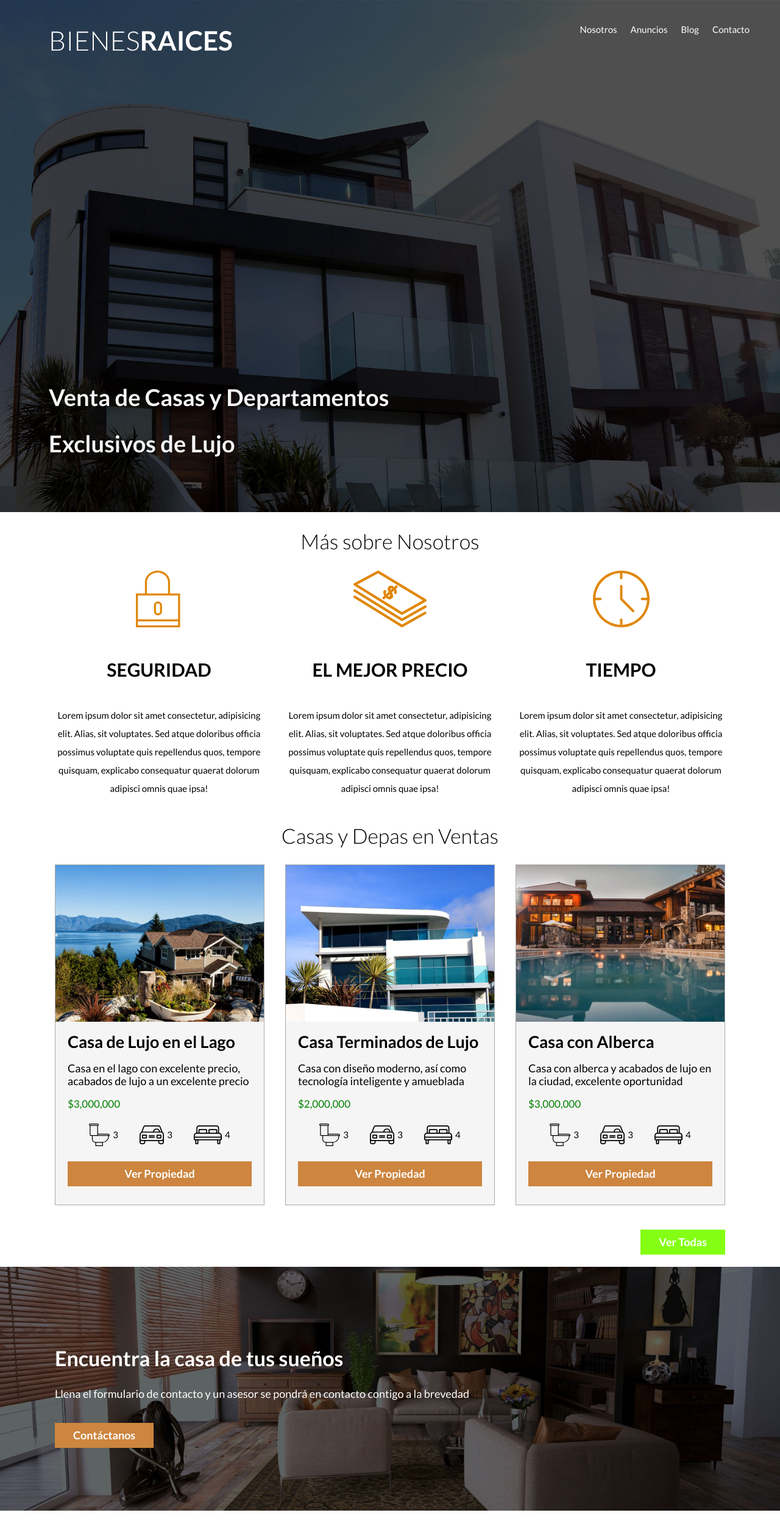
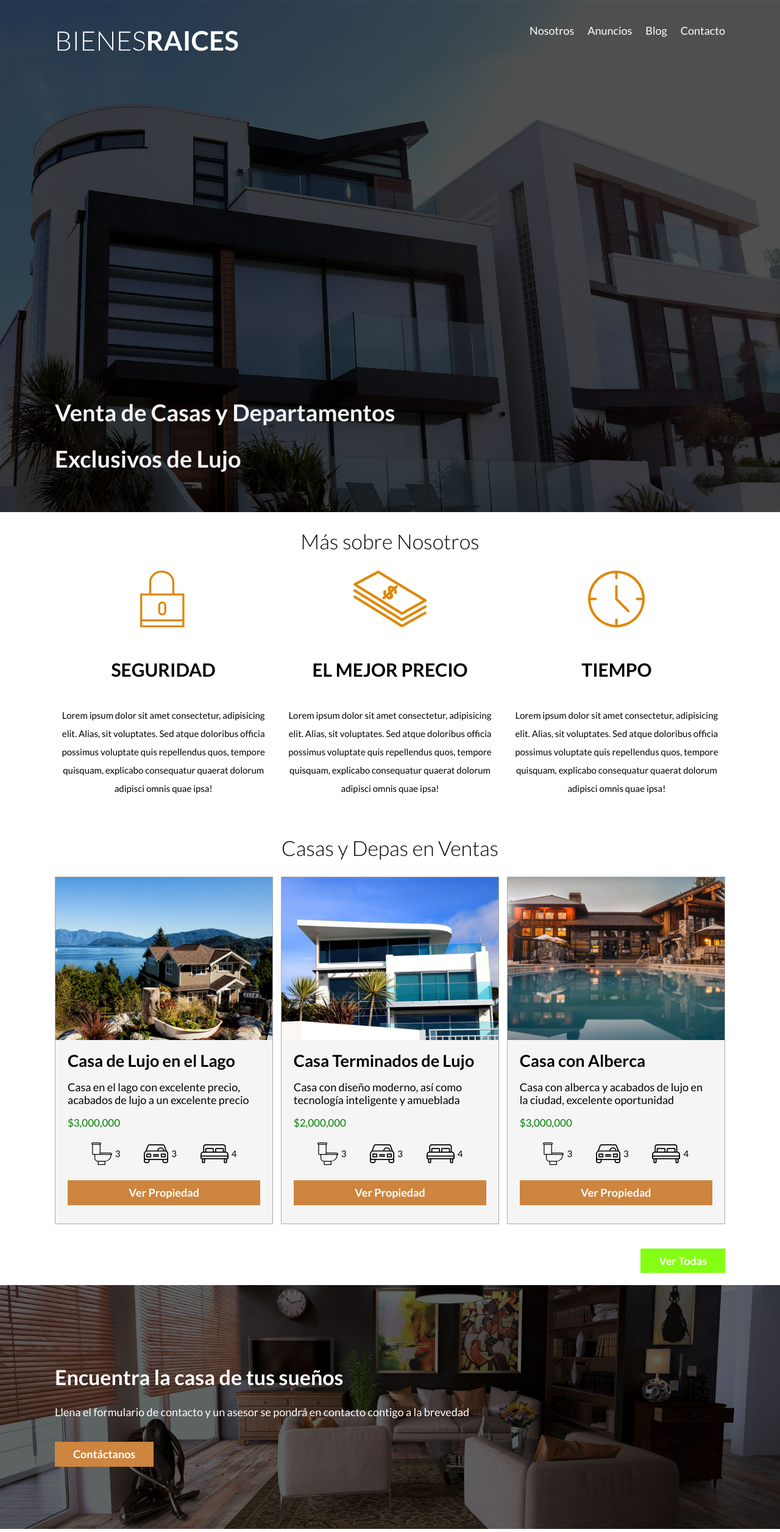
Before and after one commit to JotaErrE01/Mi-Primera-P-gina-Web-Bienes-Ra-ces-, a plain HTML site: page index.html in a window 1280 px wide. Shown: the top 2513 px of the page at 61% size. Drawn offline with Linux system fonts and the light colour scheme.

Commit message:
Se agragaron media queries para hacer el indice responsivo

```diff
--- a/css/styles.css
+++ b/css/styles.css
@@ -6,61 +6,87 @@
 .encabezado{
     color: darkblue;
 }*/
-html{
+
+html {
     /*basicamente un rem equivale a 16px pero con esto 1 rem vale 10px*/
     /*es recomendable utilizar los rem a los pixeles u otras medidas*/
-    font-size: 62.5%;/*reset para rems 62.5%=10px de 16px*/
+    font-size: 62.5%;
+    /*reset para rems 62.5%=10px de 16px*/
 }
-body{/*para cambiar la fuente de la letra*/
+
+body {
+    /*para cambiar la fuente de la letra*/
     /*font-family: 'Franklin Gothic Medium', 'Arial Narrow', Arial, sans-serif;*/
     font-family: 'Lato', sans-serif;
 }
 
+
 /*GLOBALES*/
-img{/*tamaño maximo de las imagenes, como recomendacion para todos los proyectos*/
+
+img {
+    /*tamaño maximo de las imagenes, como recomendacion para todos los proyectos*/
     max-width: 100%;
 }
-.contenedor{
-    max-width: 115rem;
-    margin-left: 8rem;
-    margin-right: auto;
-}
-.contenedor2{
+
+.contenedor {
+    width: 95%;
     max-width: 110rem;
     margin-left: auto;
     margin-right: auto;
-    /*flex: 1;*/
 }
-h1{
+
+
+/*
+.contenedor2 {
+    max-width: 115rem;
+    margin-left: auto;
+    margin-right: auto;
+    /*flex: 1;
+}*/
+
+h1 {
     font-size: 3.8rem;
 }
-h2{
+
+h2 {
     font-size: 3.4rem;
 }
-h3{
+
+h3 {
     font-size: 3rem;
 }
-h4{
+
+h4 {
     font-size: 2.6rem;
 }
+
+
 /*Utilidades*/
-.section{
+
+.section {
     margin-top: 2rem;
     margin-bottom: 2rem;
 }
-.fw-300{
+
+.fw-300 {
     font-weight: 300;
     text-align: center;
 }
-.d-block{
-    display: block!important;/*trata el objeto como bloque y no como link, y toma el esapcio del selector*/
+
+.d-block {
+    display: block!important;
+    /*trata el objeto como bloque y no como link, y toma el esapcio del selector*/
 }
-.contenido-centrado{
+
+.contenido-centrado {
     width: 75rem;
 }
+
+
 /*Botones*/
-.button{
-    display: inline-block;
+
+.button {
+    /*display: inline-block;*/
     color: white;
     font-weight: 700;
     text-decoration: none;
@@ -69,93 +95,166 @@ h4{
     text-align: center;
     margin-top: 2rem;
     border: none;
+    flex: 0 0 100%;
+    display: block;
 }
-.button:hover{
-    cursor: pointer;/*para cambiar la forma del cursor cuando pase por encima del boton*/
+
+@media (min-width: 800px) {
+    .button {
+        flex: 0 0 auto;
+        display: inline-block;
     }
-.boton-amarillo{
+}
+
+.button:hover {
+    cursor: pointer;
+    /*para cambiar la forma del cursor cuando pase por encima del boton*/
+}
+
+.boton-amarillo {
     background-color: peru;
     /*text-align: center;*/
 }
-.boton-verde{
+
+.boton-verde {
     background-color: rgba(123, 255, 0, 0.924);
     /*text-align: right;*/
     /*max-width: 8rem;*/
 }
+
+
 /*HEADER*/
-.site-header{
+
+.site-header {
+    background-image: url(../img/header.jpg);
+    /*imagen de fondo*/
+    background-position: center center;
+    background-size: cover;
+    height: 100vh;
+    /*fucion para cubrir la altura de la pantalla*/
+    /*min-height: 60rem;*/
+    /*minimo va a medir*/
     background-color: #333333;
     padding: 1rem 0 3rem 0;
 }
-.site-header.inicio {
-    background-image: url(../img/header.jpg);/*imagen de fondo*/
-    background-position: center center;
-    background-size: cover;
-    height: 100vh;/*fucion para cubrir la altura de la pantalla*/
-    min-height: 60rem;/*minimo va a medir*/
+
+.textoInicio {
+    height: 100%;
+    /*para que llene la altura del padre*/
+    justify-content: space-between;
+    display: flex;
+    /*aplicamos flex box*/
+    flex-direction: column;
+    /*para que flex solo afecte verticalmente*/
 }
-.barra{
+
+.textoInicio h1 {
+    /*font-size: 3.2rem;*/
+    color: whitesmoke;
+    padding-bottom: 2rem;
+    max-width: 95%;
+    line-height: 2;
+    /*interlineado*/
+    margin-left: auto;
+    margin-right: auto;
+    text-align: center;
+}
+
+@media (min-width: 800px) {
+    .textoInicio h1 {
+        margin: 0;
+        text-align: left;
+        max-width: 60%;
+    }
+}
+
+.barra {
+    padding-top: 3rem;
+    text-align: center;
+}
+
+@media (min-width: 800px) {
+    .barra {
         display: flex;
         justify-content: space-between;
         padding-top: 3rem;
-    /*align-items: center;*/
+    }
 }
 
-.textoInicio{
-    height: 100%;/*para que llene la altura del padre*/
-    justify-content: space-between;
-    display: flex;/*aplicamos flex box*/
-    flex-direction: column;/*para que flex solo afecte verticalmente*/
-}
-.textoInicio h1{
-    /*font-size: 3.2rem;*/
-    color: whitesmoke;
-    padding-bottom: 2rem;
-    max-width: 60rem;
-    line-height: 2;/*interlineado*/
-}
 
 /*Navegacion*/
-.navegacion a{
+
+.navegacion a {
+    display: block;
     color: white;
     text-decoration: none;
-    font-size: 1.5rem;
-    margin-right: 2rem;
+    font-size: 2.2rem;
+    padding-top: 2rem;
     /*para cambiar la fuente a la navegacion*/
     /*font-family: 'Times New Roman', Times, serif;*/
 }
-.navegacion a:hover{/*para dar color cuando se pase el mouse por encima*/
+
+@media (min-width: 800px) {
+    .navegacion a {
+        display: unset;
+        font-size: 1.8rem;
+        margin-right: 2rem;
+    }
+    .navegacion a:last-of-type {
+        margin: 0;
+        /*para quitarle el margen al ultimo elemento*/
+    }
+}
+
+.navegacion a:hover {
+    /*para dar color cuando se pase el mouse por encima*/
     color: forestgreen;
 }
-.navegacion a:last-of-type{
-    margin: 0;/*para quitarle el margen al ultimo elemento*/
-}
-.iconos-nosotros{
-    display:flex;/*flexbox*/
+
+@media (min-width: 800px) {
+    .iconos-nosotros {
+        display: flex;
+        /*flexbox*/
         justify-content: space-between;
         /*flex-direction: column;*/
         /*text-align: center;*/
     }
-.icono{
-    flex-basis: calc(32% - 1rem);/*ancho de los elementos. NOTA SEPARA EL SIGNO - COMO ESTA ESCRITO SINO NO FUNCIONARA*/
+}
+
+.icono {
+    text-align: center;
     font-size: 1.5rem;
     line-height: 2;
-    text-align: center;
+    margin-bottom: 2rem;
 }
-.icono h3{
+
+@media (min-width: 800px) {
+    .icono {
+        flex-basis: calc(33.3% - 1rem);
+        /*ancho de los elementos. NOTA SEPARA EL SIGNO - COMO ESTA ESCRITO SINO NO FUNCIONARA*/
+    }
+}
+
+.icono h3 {
     text-transform: uppercase;
 }
-.contenedor-anuncios{
-    display: flex;/*flexbox*/
+
+@media (min-width: 800px) {
+    .contenedor-anuncios {
+        display: flex;
+        /*flexbox*/
         justify-content: space-between;
-    flex-wrap: wrap;/*no se como explicar pero es para que flex tome solo el espacio del
+        flex-wrap: wrap;
+        /*no se como explicar pero es para que flex tome solo el espacio del
     contenedor y si se sobrepasa ponga un elemento despues del otro, esta propiedad va en el
     padre o contenedor principal*/
     }
-.anuncio{
+}
+
+.anuncio {
     margin-bottom: 2rem;
-    flex-shrink: 0;/*para que no se encojan los elementos*/
-    flex-basis: calc(32% - 1rem);
+    /*flex-shrink: 0;*/
+    /*para que no se encojan los elementos*/
     /*border-style: solid;
     border-color: darkgrey;
     border-width: 0.1rem;*/
@@ -163,22 +262,32 @@ h4{
     border: 1px solid darkgray;
     background-color: #F5F5F5;
 }
-.contenido-anuncio{
+
+@media (min-width: 800px) {
+    .anuncio {
+        flex-basis: calc(33.3% - 1rem);
+    }
+}
+
+.contenido-anuncio {
     /*text-align: center;*/
     /*padding-left: 2rem;
     padding-right: 2rem;*/
     padding: 0rem 2rem 3rem 2rem;
 }
-.contenido-anuncio h3{
+
+.contenido-anuncio h3 {
     /*margin-top: 1rem;*/
     font-size: 2.7rem;
     margin-top: 1.5rem;
     margin-bottom: 1.5rem;
 }
-.descripcion{
+
+.descripcion {
     font-size: 1.8rem;
 }
-.prize-color{
+
+.prize-color {
     font-size: 1.7rem;
     /*margin-top: 0;
     margin-bottom: 0;*/
@@ -186,11 +295,15 @@ h4{
     color: green;
     /*font-weight: 700;*/
 }
-.alinear{
+
+@media (min-width: 800px) {
+    .alinear {
         display: flex;
         justify-content: flex-end;
     }
-.caracteristicas_iconos{
+}
+
+.caracteristicas_iconos {
     list-style: none;
     padding: 0;
     display: flex;
@@ -198,17 +311,23 @@ h4{
     max-width: 50rem;
     flex: 1;
 }
-.caracteristicas_iconos li{
+
+.caracteristicas_iconos li {
     display: flex;
 }
-.caracteristicas_iconos li p{
+
+.caracteristicas_iconos li p {
     margin-left: 0.5rem;
     font-size: 1.5rem;
 }
+
+
 /*
 .caracteristicas_iconos li{
     display: flex; //*afectas dentro de los li
 }*/
+
+
 /*
 body::-webkit-scrollbar-track{
     background-color: black;
@@ -221,61 +340,100 @@ body::-webkit-scrollbar-thumb{
     border-radius: 5px;
 
 }*/
-.imagen-contacto{
+
+.imagen-contacto {
     background-image: url("../img/encuentra.jpg");
-    background-position: center center;/*centramos la imagen*/
+    background-position: center center;
+    /*centramos la imagen*/
     background-size: cover;
     height: 40rem;
     display: flex;
     align-items: center;
 }
-.contenido-contacto{
-    flex: 1;/*es el factor de crecimiento, detecta el tamaño disponible para asignar un tamaño dependiendo de los elementos*/
+
+.contenido-contacto {
+    /*flex: 1;*/
+    /*es el factor de crecimiento, detecta el tamaño disponible para asignar un tamaño dependiendo de los elementos*/
     /*margin-left: auto;*/
     color: white;
 }
-.contenido-contacto p{
+
+.contenido-contacto p {
     font-size: 1.8rem;
 }
+
+
 /**Sección inferior**/
-.seccion-inferior{
+
+
+/*/
+.blog article {
+    margin: 0 auto 0 auto;
+}*/
+
+@media (min-width: 800px) {
+    .seccion-inferior {
         display: flex;
         justify-content: space-between;
     }
-.seccion-inferior .blog{/*el blog toma el 60% de la pantalla*/
+    .seccion-inferior .blog {
+        /*el blog toma el 60% de la pantalla*/
         flex-basis: 53%;
         /*max-width: 10%;*/
     }
-.seccion-inferior .testimoniales{/*testimoniales toma el 40% - 2rem*/
+    .seccion-inferior .testimoniales {
+        /*testimoniales toma el 40% - 2rem*/
         flex-basis: calc(40% - 1.5rem);
     }
-.entrada-blog{
-    display: flex;
-    justify-content: space-between;
-}
-.imagen{
+    .imagen {
         flex-basis: 38%;
     }
-.texto-entrada{
+    .entrada-blog {
+        display: flex;
+        justify-content: space-between !important;
+    }
+    .texto-entrada {
         flex-basis: calc(65% - 4rem);
     }
-.texto-entrada h4{
+}
+
+@media (min-width: 550px) {
+    .testimoniales {
+        width: 70%;
+        margin-right: auto;
+        margin-left: auto;
+    }
+}
+
+.entrada-blog {
+    display: flex;
+    flex-wrap: wrap;
+    justify-content: center;
+}
+
+.texto-entrada h4 {
     margin: 0;
-    line-height: 1.2;/*interlineado*/
+    line-height: 1.2;
+    /*interlineado*/
 }
-.espaciado{
+
+.espaciado {
     padding-top: 2rem;
     /*margin-top: 2rem;*/
 }
-.texto-entrada p{
+
+.texto-entrada p {
     font-size: 1.3rem;
     line-height: 2rem;
 }
-.texto-entrada a{
+
+.texto-entrada a {
     color: black;
     text-decoration: none;
 }
-.texto-entrada h4::after{/*para crear un pseudo elemento depues del texto, los pseudoelementoos no se pueden seleccionar*/
+
+.texto-entrada h4::after {
+    /*para crear un pseudo elemento depues del texto, los pseudoelementoos no se pueden seleccionar*/
     content: '';
     display: block;
     width: 15rem;
@@ -283,97 +441,146 @@ body::-webkit-scrollbar-thumb{
     background-color: greenyellow;
     margin-top: 1rem;
 }
-.texto-entrada span{
+
+.texto-entrada span {
     color: goldenrod;
 }
-.testimonial{
+
+.testimonial {
     background-color: rgb(115, 187, 33);
     font-size: 2.1rem;
-    color:white;
+    color: white;
     padding: 1rem;
     line-height: 4rem;
-    border-radius: 2rem;/*50% para hacer un circulo*/
+    border-radius: 2rem;
+    /*50% para hacer un circulo*/
 }
-.testimonial p{
+
+.testimonial p {
     text-align: right;
 }
-.testimonial blockquote::before{
+
+.testimonial blockquote::before {
     content: '';
     background-image: url(../img/comilla.svg);
     width: 4rem;
     height: 4rem;
-    position: absolute;/*indicamos coordenadas*/
+    position: absolute;
+    /*indicamos coordenadas*/
     left: -2rem;
     top: -1rem;
 }
-.testimonial blockquote{
-    position: relative;/*indicamos coordenadas va con position absolute*/
+
+.testimonial blockquote {
+    position: relative;
+    /*indicamos coordenadas va con position absolute*/
     padding-left: 5rem;
+    margin-right: 0;
 }
+
+
 /*NOTA CUANDO JUEGAS CON POSICIONES EL ELEMENTO PADRE DEBE TENER UNA POSICION RELATIVA
 Y EL ELEMENTO HIJO TENDRA LA POSICION ABSOLUTA EN EL CASO DE ARRIBA EL ELEMENTO HIJO ES
 ::before Y EL ELEMENTO PADRE ES BLOCQUOTE*/
+
+
 /**Footer**/
-.site-footer{
+
+.site-footer {
     background-color: #333333;
     margin: 0;
 }
-.copyright{
+
+.copyright {
     margin: 0;
     color: white;
     font-size: 1.5rem;
+    text-align: center;
 }
-.contenedor-footer{
+
+.contenedor-footer nav {
+    display: none;
+    /*para ocultar elementos*/
+}
+
+.contenedor-footer {
+    margin-top: 2rem;
+    padding: 2.5rem 0;
+}
+
+@media (min-width: 800px) {
+    .contenedor-footer {
         display: flex;
         justify-content: space-between;
-    padding: 2.5rem 0;/*padding arriba y abajo 2.5 e izq y derecha 0*/
-    margin-top: 2rem;
     }
+    .contenedor-footer nav {
+        display: unset;
+    }
+    .copyright {
+        padding: 0;
+    }
+}
+
+
 /**Internas**/
-.contenido-nosotros{
+
+.contenido-nosotros {
     display: grid;
     /*grid-template-columns: 50% 50%; es lo mismo de abajo*/
     grid-template-columns: repeat(2, 1fr);
-    grid-column-gap: 2rem;/*ojo con esta funcion que ya esta obsoleta v,:*/
+    column-gap: 2rem;
+    /*para dar separación a las columnas*/
 }
-.texto-nosotros{
+
+.texto-nosotros {
     /*margin-left: 2rem;*/
     font-size: 1.6rem;
     line-height: 2.8rem;
 }
-.texto-nosotros blockquote{
+
+.texto-nosotros blockquote {
     padding: 1rem 0;
     font-weight: 800;
     margin: 0;
 }
-.resumen-propiedad{
+
+.resumen-propiedad {
     display: flex;
     justify-content: space-between;
-    align-items: center;/*align-items-->alinea verticalmente, mientras que justify content--> horizontalmente*/
+    align-items: center;
+    /*align-items-->alinea verticalmente, mientras que justify content--> horizontalmente*/
 }
-.contenido-centrado p{
+
+.contenido-centrado p {
     font-size: 1.6rem;
     line-height: 3rem;
 }
+
+
 /**contacto**/
-.contacto p{
+
+.contacto p {
     margin-bottom: 0%;
 }
-label{
-    display: block;/*para que cada elemento tome el espacio disponible en ancho y alto
+
+label {
+    display: block;
+    /*para que cada elemento tome el espacio disponible en ancho y alto
     al haber mas de un elemento se posicionan debajo*/
     font-size: 1.7rem;
     padding: 1rem;
     font-weight: 600;
     text-transform: uppercase;
 }
-legend{
+
+legend {
     font-size: 2.4rem;
     color: #333333;
 }
+
 input:not([type="submit"]),
 textarea,
-select{
+select {
     padding: 1rem;
     display: block;
     width: 95%;
@@ -383,16 +590,20 @@ select{
     font-size: 1.5rem;
     font-weight: 430;
 }
-select{
+
+select {
     width: 97.5%;
 }
-textarea{
-    height:20rem;
+
+textarea {
+    height: 20rem;
 }
-input[type="radio"]{
+
+input[type="radio"] {
     width: auto;
 }
-.forma-contacto{
+
+.forma-contacto {
     display: flex;
     align-items: center;
     justify-content: space-between;
--- a/index.html
+++ b/index.html
@@ -1,19 +1,19 @@
 <!DOCTYPE html>
 <html lang="en">
+
 <head>
     <meta charset="UTF-8">
     <meta name="viewport" content="width=device-width, initial-scale=1.0">
     <title>Bienes Raices</title>
     <link rel="preconnect" href="https://fonts.gstatic.com">
-    <link href="https://fonts.googleapis.com/css2?family=Lato:wght@300;400;700;900&display=swap"
-    rel="stylesheet">
+    <link href="https://fonts.googleapis.com/css2?family=Lato:wght@300;400;700;900&display=swap" rel="stylesheet">
     <link rel="stylesheet" href="css/normalize.css">
     <!--es recomendable que tu hoja de estilos(tu link) la coloques como la última-->
     <link rel="stylesheet" href="css/styles.css">
 </head>
 
 <body>
-    <header class = "site-header inicio">
+    <header class="site-header inicio">
         <div class="contenedor textoInicio">
             <div class="barra">
                 <!--la etiqueta alt muestra el texto alternativo que se presenta en caso de que la imagen no cargue-->
@@ -41,34 +41,28 @@
     <section class="section">
         <h2 class="fw-300">Más sobre Nosotros</h2>
         <!--Como nota el formato .svg para una imagen es que puedes hacer muy grande la imagen y esta no se distorcionara-->
-        <div class="contenedor2 iconos-nosotros">
+        <div class="contenedor iconos-nosotros">
             <div class="icono">
                 <img src="img/icono1.svg" alt="Seguridad">
                 <h3 class="encabezado">Seguridad</h3>
-                <p>Lorem ipsum dolor sit amet consectetur, adipisicing elit.
-                Alias, sit voluptates. Sed atque doloribus officia possimus voluptate quis repellendus quos,
-                tempore quisquam, explicabo consequatur quaerat dolorum adipisci omnis quae ipsa!</p>
+                <p>Lorem ipsum dolor sit amet consectetur, adipisicing elit. Alias, sit voluptates. Sed atque doloribus officia possimus voluptate quis repellendus quos, tempore quisquam, explicabo consequatur quaerat dolorum adipisci omnis quae ipsa!</p>
             </div>
 
             <div class="icono">
                 <img src="img/icono2.svg" alt="Precio">
                 <h3>El Mejor Precio</h3>
-                <p>Lorem ipsum dolor sit amet consectetur, adipisicing elit.
-                Alias, sit voluptates. Sed atque doloribus officia possimus voluptate quis repellendus quos,
-                tempore quisquam, explicabo consequatur quaerat dolorum adipisci omnis quae ipsa!</p>
+                <p>Lorem ipsum dolor sit amet consectetur, adipisicing elit. Alias, sit voluptates. Sed atque doloribus officia possimus voluptate quis repellendus quos, tempore quisquam, explicabo consequatur quaerat dolorum adipisci omnis quae ipsa!</p>
             </div>
 
             <div class="icono">
                 <img src="img/icono3.svg" alt="Tiempo">
                 <h3>Tiempo</h3>
-                <p>Lorem ipsum dolor sit amet consectetur, adipisicing elit.
-                Alias, sit voluptates. Sed atque doloribus officia possimus voluptate quis repellendus quos,
-                tempore quisquam, explicabo consequatur quaerat dolorum adipisci omnis quae ipsa!</p>
+                <p>Lorem ipsum dolor sit amet consectetur, adipisicing elit. Alias, sit voluptates. Sed atque doloribus officia possimus voluptate quis repellendus quos, tempore quisquam, explicabo consequatur quaerat dolorum adipisci omnis quae ipsa!</p>
             </div>
         </div>
     </section>
 
-    <main class="section contenedor2">
+    <main class="section contenedor">
         <h2 class="fw-300">Casas y Depas en Ventas</h2>
         <div class="contenedor-anuncios">
             <div class="anuncio">
@@ -152,16 +146,15 @@
 
 
     <section class="imagen-contacto">
-        <div class="contenedor2 contenido-contacto">
+        <div class="contenedor contenido-contacto">
             <h2>Encuentra la casa de tus sueños </h2>
-            <p>Llena el formulario de contacto y un asesor se pondrá en contacto contigo
-            a la brevedad</p>
+            <p>Llena el formulario de contacto y un asesor se pondrá en contacto contigo a la brevedad</p>
             <a href="contacto.html" class="button boton-amarillo">Contáctanos</a>
 
         </div>
     </section>
 
-    <div class="seccion-inferior contenedor2">
+    <div class="seccion-inferior contenedor">
         <section class="blog">
             <h3 class="fw-300">Nuestro Blog</h3>
             <!--article lo usas para rodear cuando es un blog o cuando sean respuestas de algún foro-->
@@ -187,10 +180,9 @@
                         <h4>Guía para la decoración de tu hogar</h4>
                     </a>
                     <p>Escrito el: <span>08/01/2021 </span> por: <span>Admin</span></p>
-                    <p>Maximiza el espacio en tu hogar con esta guía, aprende a combinar muebles y colores para darle vida
-                    a tu espacio</p>
+                    <p>Maximiza el espacio en tu hogar con esta guía, aprende a combinar muebles y colores para darle vida a tu espacio</p>
                 </div>
-             </article>
+            </article>
 
         </section>
 
@@ -200,15 +192,14 @@
                 <!--la etiqueta blockquote nada mas sirve para cuando de tenga un testimonial
                 basicamente es lo mismo que una etiqueta para parrafo, solo que esta es para testimoniales-->
                 <blockquote>
-                El personal se comportó de una excelente forma, muy buena atención y la casa que me ofrecieron cumple
-                con todas mis expectativas.
+                    El personal se comportó de una excelente forma, muy buena atención y la casa que me ofrecieron cumple con todas mis expectativas.
                 </blockquote>
                 <p>- Jonathan Ruiz</p>
             </div>
         </section>
     </div>
     <footer class="site-footer section">
-        <div class="contenedor2 contenedor-footer">
+        <div class="contenedor contenedor-footer">
             <nav class="navegacion">
                 <a href="nosotros.html">Nosotros</a>
                 <a href="anuncios.html">Anuncios</a>
@@ -221,4 +212,5 @@
     </footer>
 
 </body>
+
 </html>
```
Also changed, not shown: anuncio.html (+12 -19 lines), anuncios.html (+5 -4 lines), blog.html (+9 -11 lines), contacto.html (+12 -8 lines), entrada.html (+15 -32 lines), nosotros.html (+13 -27 lines). Lines whose indentation alone changed are shown as unchanged.
